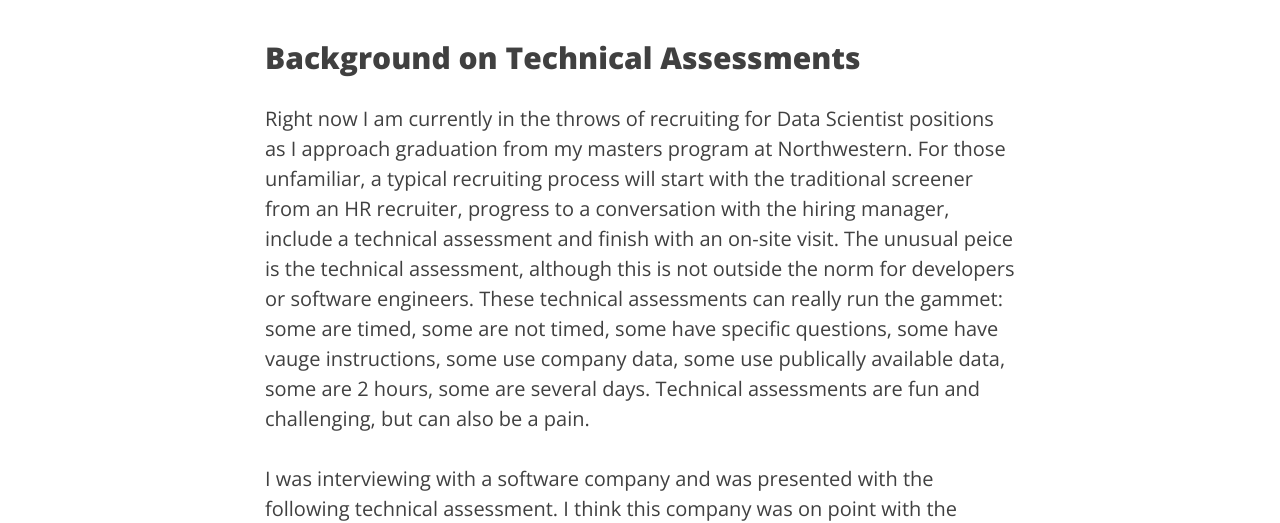
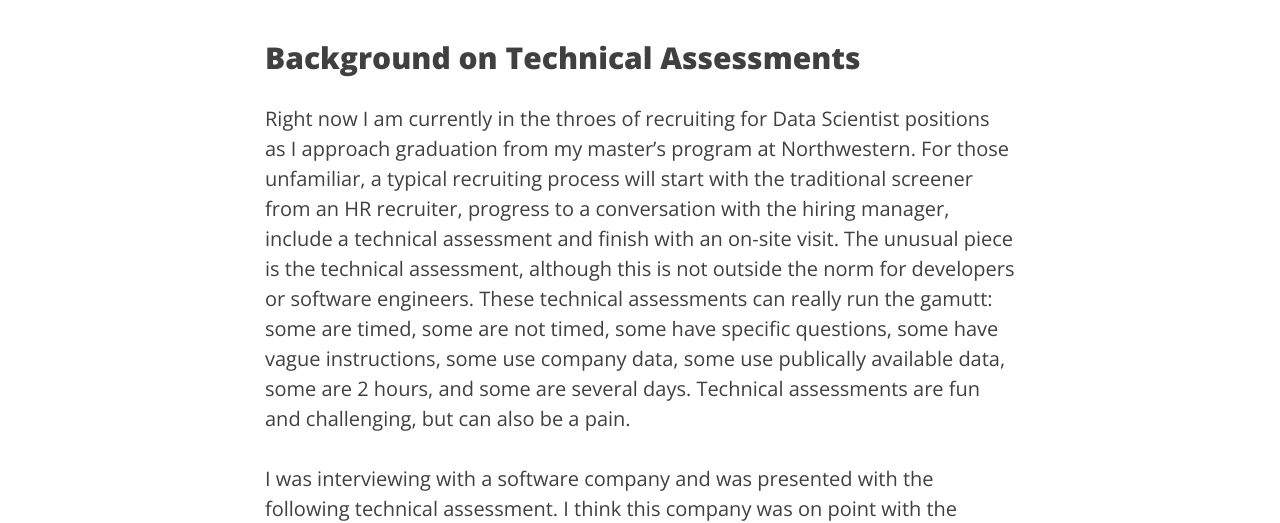
Before and after one commit to jeffreyxparker/jeffreyxparker.github.io, a Jekyll site: the page built from _posts/2017-11-14-paywall-attribution.markdown, in a window 1280 px wide and 1400 px high, scrolled down 410 px. Shown: the part 155-678 px from the top of the window. Built offline with Jekyll 4.4.1, drawn with Linux system fonts in a browser that asks for light colours; nearby versions of some CDN libraries; comment, search, counter and statistics services are not loaded; some of the changed text lies outside the part shown.

Commit message:
typo fixes

```diff
--- a/_posts/2017-11-14-paywall-attribution.markdown
+++ b/_posts/2017-11-14-paywall-attribution.markdown
@@ -12,7 +12,7 @@ description:    "Using R in Interview Technical Assessments"
 twt-card-type:  "summary_large_image"
 ---
 ## Background on Technical Assessments
-Right now I am currently in the throws of recruiting for Data Scientist positions as I approach graduation from my masters program at Northwestern. For those unfamiliar, a typical recruiting process will start with the traditional screener from an HR recruiter, progress to a conversation with the hiring manager, include a technical assessment and finish with an on-site visit. The unusual peice is the technical assessment, although this is not outside the norm for developers or software engineers. These technical assessments can really run the gammet: some are timed, some are not timed, some have specific questions, some have vauge instructions, some use company data, some use publically available data, some are 2 hours, some are several days. Technical assessments are fun and challenging, but can also be a pain.
+Right now I am currently in the throes of recruiting for Data Scientist positions as I approach graduation from my master's program at Northwestern. For those unfamiliar, a typical recruiting process will start with the traditional screener from an HR recruiter, progress to a conversation with the hiring manager, include a technical assessment and finish with an on-site visit. The unusual piece is the technical assessment, although this is not outside the norm for developers or software engineers. These technical assessments can really run the gamutt: some are timed, some are not timed, some have specific questions, some have vague instructions, some use company data, some use publically available data, some are 2 hours, and some are several days. Technical assessments are fun and challenging, but can also be a pain.
 
 I was interviewing with a software company and was presented with the following technical assessment. I think this company was on point with the structure: 2 hours of work, untimed, a 3 day window, with real company data. My wife gets a little peeved with companies have use real data - she thinks that the work I (and other applicants) do should not be used by the company. Personally, I prefer real company data with real questions as that is a good taste of the actual work I might be doing. Plus it makes the assessment more than a theoretical exercise. However, since the work is mine, but the data is the companies so I have sterilized the data (removed all identifying features and adding random noise) as a professional courtesy to the company (I did not sign an NDA or any paperwork for that matter). Ultimately, I did not get the position, which is really disappointing to me - I really loved the role and company. But, like dating, the fit needs to go both ways. I learned from the challenge and I am curious to know how I can improve my skills in the future. Feedback is certainly welcomed and appreciated.
 
```
Also changed, not shown: other parts of _posts/2017-11-14-paywall-attribution.markdown (+7 -7 lines).
